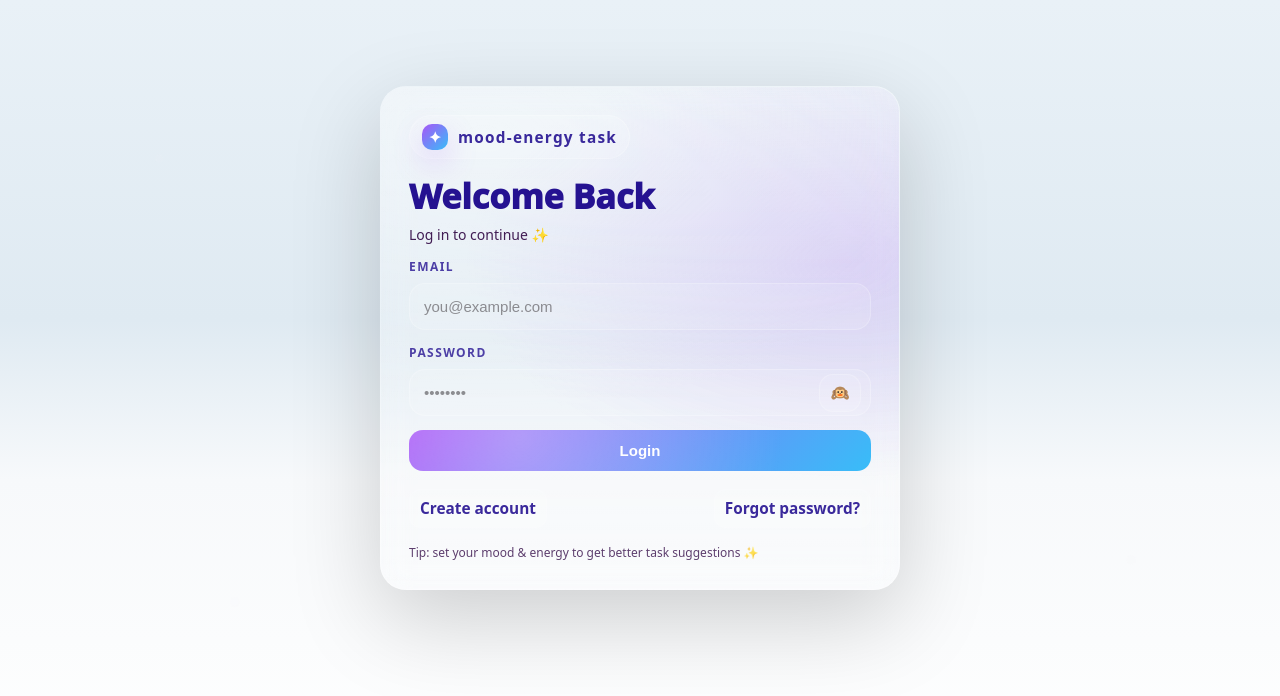
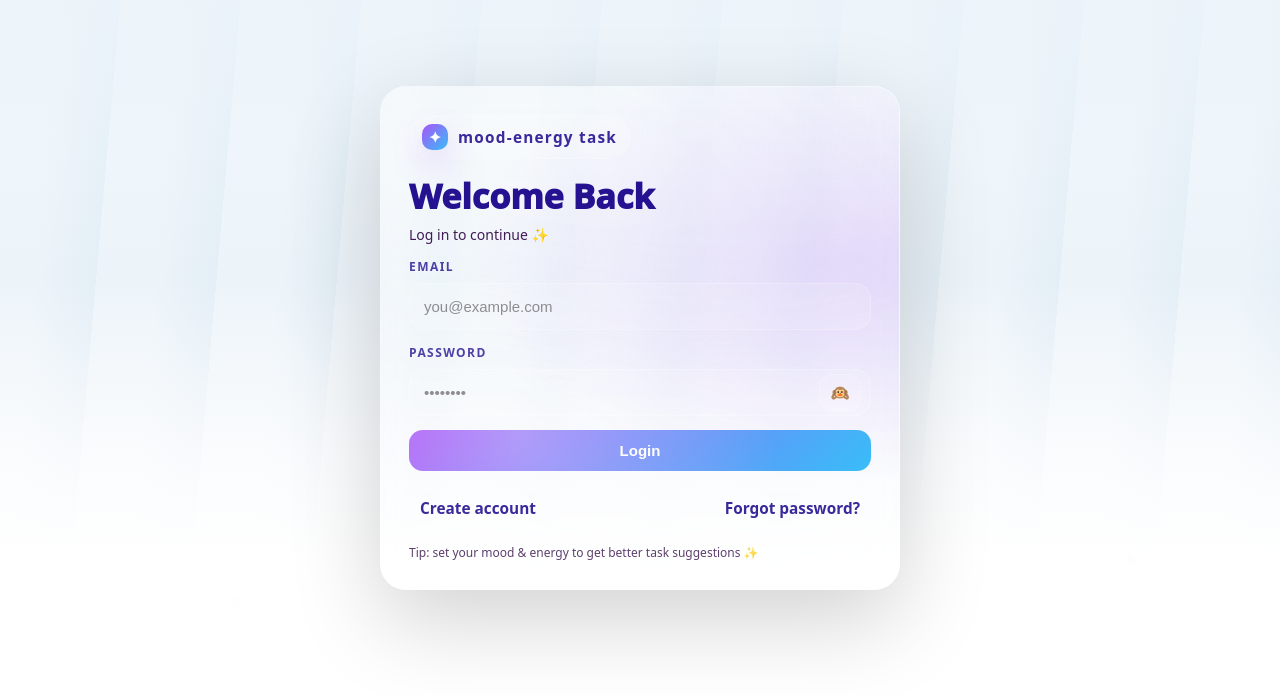
Before and after one commit to raf67026-mac/M-E-Tasks, an Angular app in the folder frontend/: page /auth in a window 1280 px wide. Shown: the top 696 px of the page. Built offline with nearby package versions, Linux system fonts and the light colour scheme.

Commit message:
update auth background to scss gradient

```diff
--- a/frontend/src/app/pages/auth/auth.page.scss
+++ b/frontend/src/app/pages/auth/auth.page.scss
@@ -1,30 +1,46 @@
 .page-auth {
   --scene-bg:
+
   /* sky */
-    linear-gradient(to bottom, #e9f1f7 0%, #dfeaf2 40%, #f7f9fb 60%, #ffffff 100%),
+  linear-gradient(
+    to bottom,
+    #eaf3f9 0%,
+    #e3eef6 35%,
+    #f6f9fc 55%,
+    #ffffff 70%
+  ),
 
   /* light rays */
   repeating-linear-gradient(
-      to bottom,
-      rgba(255,255,255,0.4) 0px,
-      rgba(255,255,255,0.4) 40px,
-      rgba(255,255,255,0.0) 80px
+    95deg,
+    rgba(255,255,255,0.35) 0px,
+    rgba(255,255,255,0.35) 60px,
+    rgba(255,255,255,0.0) 120px
   ),
 
-    /* forest top shadow */
+  /* top forest shadow */
   linear-gradient(
     to bottom,
-      rgba(0,0,0,0.55) 0px,
-      rgba(0,0,0,0.35) 60px,
-      rgba(0,0,0,0.0) 140px
+    rgba(0,0,0,0.65) 0px,
+    rgba(0,0,0,0.45) 40px,
+    rgba(0,0,0,0.25) 80px,
+    rgba(0,0,0,0.0) 160px
   ),
 
   /* purple flowers bottom */
-    radial-gradient(circle at 10% 95%, #caa7ff 0 40px, transparent 45px),
-    radial-gradient(circle at 30% 97%, #b48cff 0 50px, transparent 55px),
-    radial-gradient(circle at 50% 96%, #d7b8ff 0 45px, transparent 50px),
-    radial-gradient(circle at 70% 97%, #b48cff 0 50px, transparent 55px),
-    radial-gradient(circle at 90% 95%, #caa7ff 0 40px, transparent 45px);
+  radial-gradient(circle at 10% 95%, #c7a6ff 0 60px, transparent 65px),
+  radial-gradient(circle at 25% 97%, #b48cff 0 70px, transparent 75px),
+  radial-gradient(circle at 40% 96%, #d7c2ff 0 65px, transparent 70px),
+  radial-gradient(circle at 55% 97%, #b48cff 0 70px, transparent 75px),
+  radial-gradient(circle at 70% 96%, #c7a6ff 0 60px, transparent 65px),
+  radial-gradient(circle at 85% 97%, #b48cff 0 70px, transparent 75px);
+}
+
+.page-auth {
+  background: var(--scene-bg);
+  background-repeat: no-repeat;
+  background-size: cover;
+  background-blend-mode: screen, overlay, normal, normal;
 }
 
 
```
Lines whose indentation alone changed are shown as unchanged.
